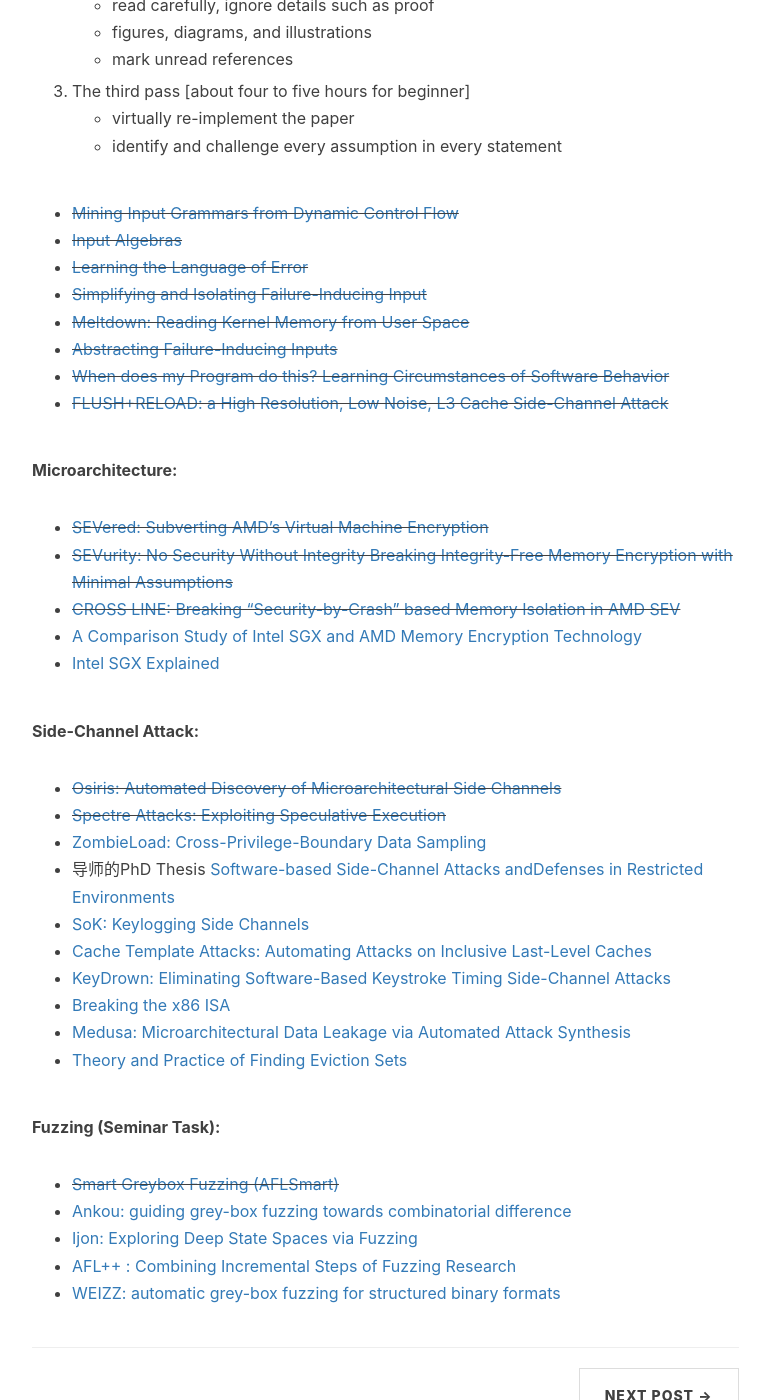
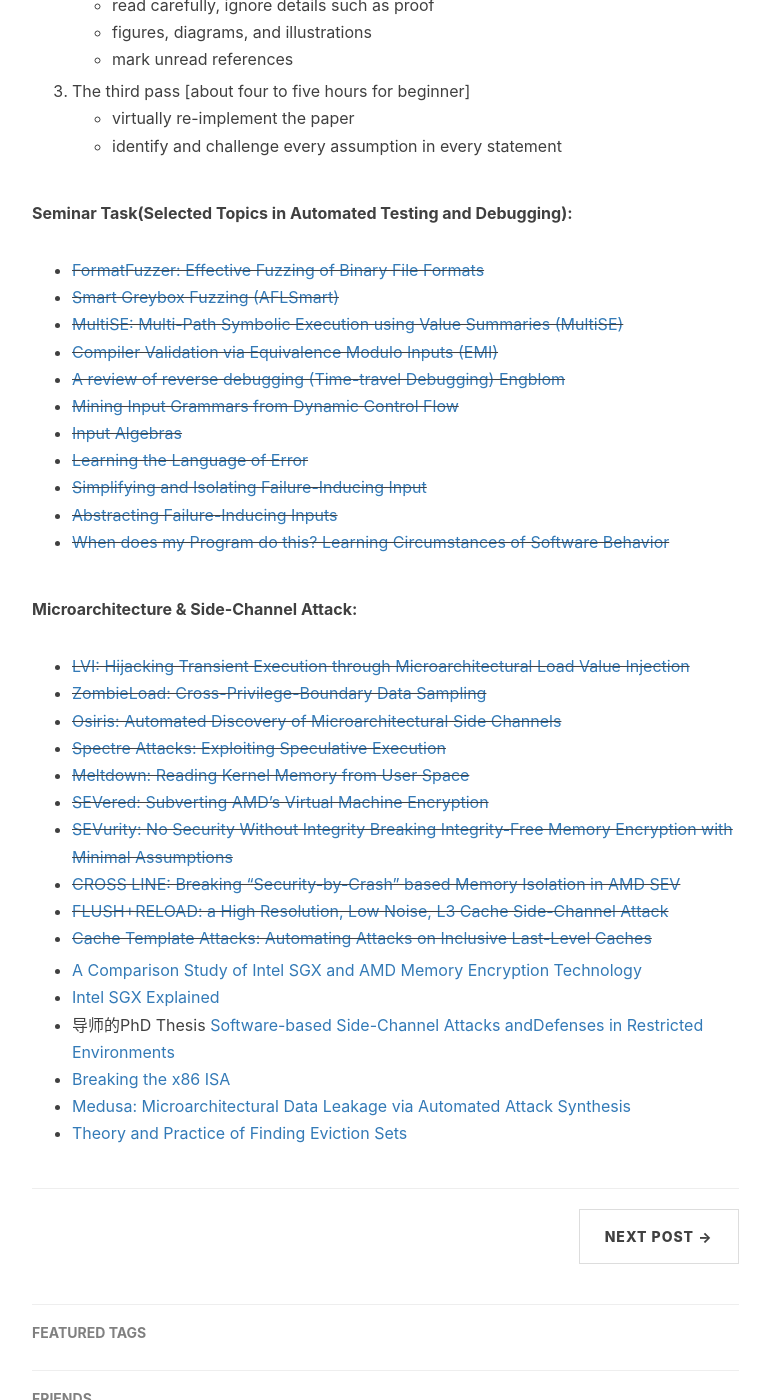
Before and after one commit to Jdkhnjggf/Jdkhnjggf.github.io, a Jekyll site: the page built from _posts/2021-04-27-Paper-Reading-List.markdown, in a window 1280 px wide and 1400 px high, scrolled down 902 px. Shown: the whole window, without its empty margins (233-1003 px from the left). Built offline with Jekyll 4.4.1, drawn with Linux system fonts in a browser that asks for light colours; nearby versions of some CDN libraries; comment, search, counter and statistics services are not loaded.

Commit message:
update reading list

```diff
--- a/_posts/2021-04-27-Paper-Reading-List.markdown
+++ b/_posts/2021-04-27-Paper-Reading-List.markdown
@@ -28,41 +28,39 @@
     - identify and challenge every assumption in every statement
 
 
+**Seminar Task(Selected Topics in Automated Testing and Debugging):**
+* ~~[FormatFuzzer: Effective Fuzzing of Binary File Formats](https://dl.cispa.de/s/3q2PyqP7rqZzrNn)~~
+* ~~[Smart Greybox Fuzzing (AFLSmart)](https://arxiv.org/pdf/1811.09447.pdf)~~
+* ~~[MultiSE: Multi-Path Symbolic Execution using Value Summaries (MultiSE)](https://people.eecs.berkeley.edu/~ksen/papers/multise.pdf)~~
+* ~~[Compiler Validation via Equivalence Modulo Inputs (EMI)](https://www.cs.ucdavis.edu/~su/publications/emi.pdf)~~
+* ~~[A review of reverse debugging (Time-travel Debugging) Engblom](https://citeseerx.ist.psu.edu/viewdoc/download?doi=10.1.1.338.3420&rep=rep1&type=pdf)~~
 * ~~[Mining Input Grammars from Dynamic Control Flow](https://publications.cispa.saarland/3101/1/fse2020-mimid.pdf)~~
 * ~~[Input Algebras](https://publications.cispa.saarland/3208/7/gopinath2021input.pdf)~~
 * ~~[Learning the Language of Error](http://www.cprover.org/learning-errors/learning-the-language-of-error-including-a-proof-supplement.pdf)~~
 * ~~[Simplifying and Isolating Failure-Inducing Input](https://hiper.cis.udel.edu/lp/lib/exe/fetch.php/courses/other-delta-zellertse.pdf)~~
-* ~~[Meltdown: Reading Kernel Memory from User Space](https://meltdownattack.com/meltdown.pdf)~~
 * ~~[Abstracting Failure-Inducing Inputs](https://publications.cispa.saarland/3103/7/issta2020-language-of-failure.pdf)~~
 * ~~[When does my Program do this? Learning Circumstances of Software Behavior](https://publications.cispa.saarland/3107/7/fse2020-alhazen.pdf)~~
-* ~~[FLUSH+RELOAD: a High Resolution, Low Noise, L3 Cache Side-Channel Attack](https://eprint.iacr.org/2013/448.pdf)~~
 
 
-**Microarchitecture:**
+**Microarchitecture & Side-Channel Attack:**
+* ~~[LVI: Hijacking Transient Execution through Microarchitectural Load Value Injection](https://lviattack.eu/lvi.pdf)~~
+* ~~[ZombieLoad: Cross-Privilege-Boundary Data Sampling](https://zombieloadattack.com/zombieload.pdf)~~
+* ~~[Osiris: Automated Discovery of Microarchitectural Side Channels](https://publications.cispa.saarland/3431/1/main.pdf)~~
+* ~~[Spectre Attacks: Exploiting Speculative Execution](https://spectreattack.com/spectre.pdf)~~
+* ~~[Meltdown: Reading Kernel Memory from User Space](https://meltdownattack.com/meltdown.pdf)~~
 * ~~[SEVered: Subverting AMD’s Virtual Machine Encryption](https://arxiv.org/pdf/1805.09604.pdf)~~
 * ~~[SEVurity: No Security Without Integrity Breaking Integrity-Free Memory Encryption with Minimal Assumptions](https://arxiv.org/pdf/2004.11071.pdf)~~
 * ~~[CROSS LINE: Breaking “Security-by-Crash” based Memory Isolation in AMD SEV](https://arxiv.org/pdf/2008.00146.pdf)~~
+* ~~[FLUSH+RELOAD: a High Resolution, Low Noise, L3 Cache Side-Channel Attack](https://eprint.iacr.org/2013/448.pdf)~~
+* ~~[Cache Template Attacks: Automating Attacks on Inclusive Last-Level Caches](https://gruss.cc/files/cta.pdf)~~
+
 * [A Comparison Study of Intel SGX and AMD Memory Encryption Technology](https://www.notion.so/Notes-5423bb4deaaf4a498ed4c62b1d7be1e2#cc10b3e0f8f9491098bf1c246f975c90)
 * [Intel SGX Explained](https://www.notion.so/Notes-5423bb4deaaf4a498ed4c62b1d7be1e2#0b3ce3ba243e40f0b9e80e7cd4afb156)
-
-**Side-Channel Attack:**
-* ~~[Osiris: Automated Discovery of Microarchitectural Side Channels](https://publications.cispa.saarland/3431/1/main.pdf)~~
-* ~~[Spectre Attacks: Exploiting Speculative Execution](https://spectreattack.com/spectre.pdf)~~
-* [ZombieLoad: Cross-Privilege-Boundary Data Sampling](https://zombieloadattack.com/zombieload.pdf)
 * 导师的PhD Thesis  [Software-based Side-Channel Attacks andDefenses in Restricted Environments](https://misc0110.net/files/phd_thesis.pdf)
-* [SoK: Keylogging Side Channels](https://oaklandsok.github.io/papers/monaco2018.pdf)
-* [Cache Template Attacks: Automating Attacks on Inclusive Last-Level Caches](https://gruss.cc/files/cta.pdf)
-* [KeyDrown: Eliminating Software-Based Keystroke Timing Side-Channel Attacks](https://www.ndss-symposium.org/wp-content/uploads/2018/02/ndss2018_04B-1_Schwarz_paper.pdf)
 * [Breaking the x86 ISA](https://www.blackhat.com/docs/us-17/thursday/us-17-Domas-Breaking-The-x86-Instruction-Set-wp.pdf)
 * [Medusa: Microarchitectural Data Leakage via Automated Attack Synthesis](https://www.usenix.org/system/files/sec20-moghimi-medusa.pdf)
 * [Theory and Practice of Finding Eviction Sets](https://arxiv.org/pdf/1810.01497.pdf)
 
-**Fuzzing (Seminar Task):**
-* ~~[Smart Greybox Fuzzing (AFLSmart)](https://arxiv.org/pdf/1811.09447.pdf)~~
-* [Ankou: guiding grey-box fuzzing towards combinatorial difference](https://www.jiliac.com/files/ankou-icse2020.pdf)
-* [Ijon: Exploring Deep State Spaces via Fuzzing](https://wcventure.github.io/FuzzingPaper/Paper/SP20_IJON.pdf)
-* [AFL++ : Combining Incremental Steps of Fuzzing Research](https://www.usenix.org/system/files/woot20-paper-fioraldi.pdf)
-* [WEIZZ: automatic grey-box fuzzing for structured binary formats](https://andreafioraldi.github.io/assets/weizz-issta2020.pdf)
 
 <!--
 * [Constraint-guided Directed Greybox Fuzzing](https://www.usenix.org/conference/usenixsecurity21/presentation/lee-gwangmu)
```
